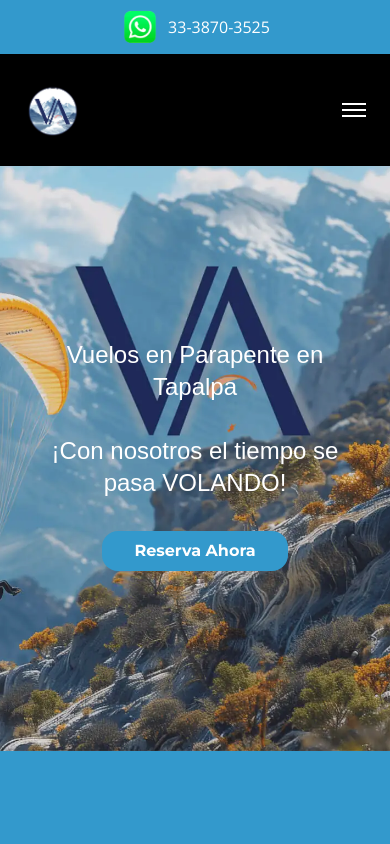
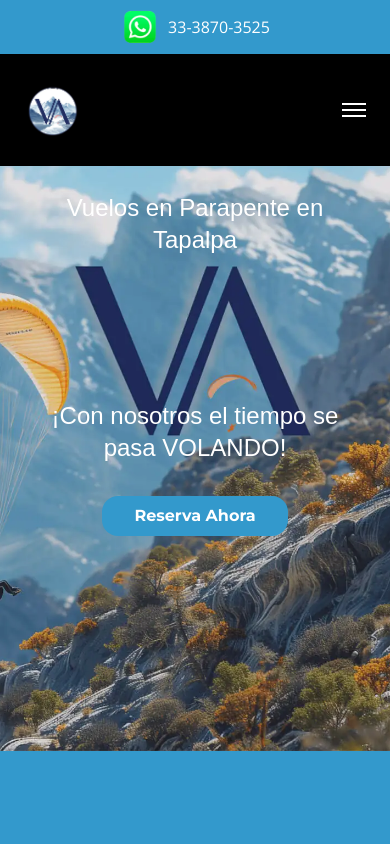
Before and after one commit to AbleEwe/volarte, a Next.js app: page / in a window 390 px wide. Shown: the top 844 px of the page. Built offline with nearby package versions, Linux system fonts and the light colour scheme; a web font is replaced by a local one.

Commit message:
small style fix

```diff
--- a/src/app/components/Header.tsx
+++ b/src/app/components/Header.tsx
@@ -6,8 +6,8 @@ const Header: React.FC = () => {
       className="relative h-[70vh] md:h-screen bg-top flex items-center justify-center bg-[url('/Volarte_tiny.webp')] bg-cover mt-40 md:mt-0"
     >
       <div className="absolute inset-0 bg-black bg-opacity-10"></div>
-      <div className="relative z-10 flex flex-col items-center justify-center h-full text-center max-w-[80%] md:max-w-full">
-        <h1 className="text-2xl md:text-5xl text-white mb-8 ">
+      <div className="relative z-10 flex flex-col items-center md:justify-center h-full text-center max-w-[80%] md:max-w-full">
+        <h1 className="text-2xl md:text-5xl text-white mb-36 mt-8 md:mt-0 md:mb-8">
           Vuelos en Parapente en Tapalpa
         </h1>
         <h2 className="text-2xl md:text-4xl text-white mb-8">
```
